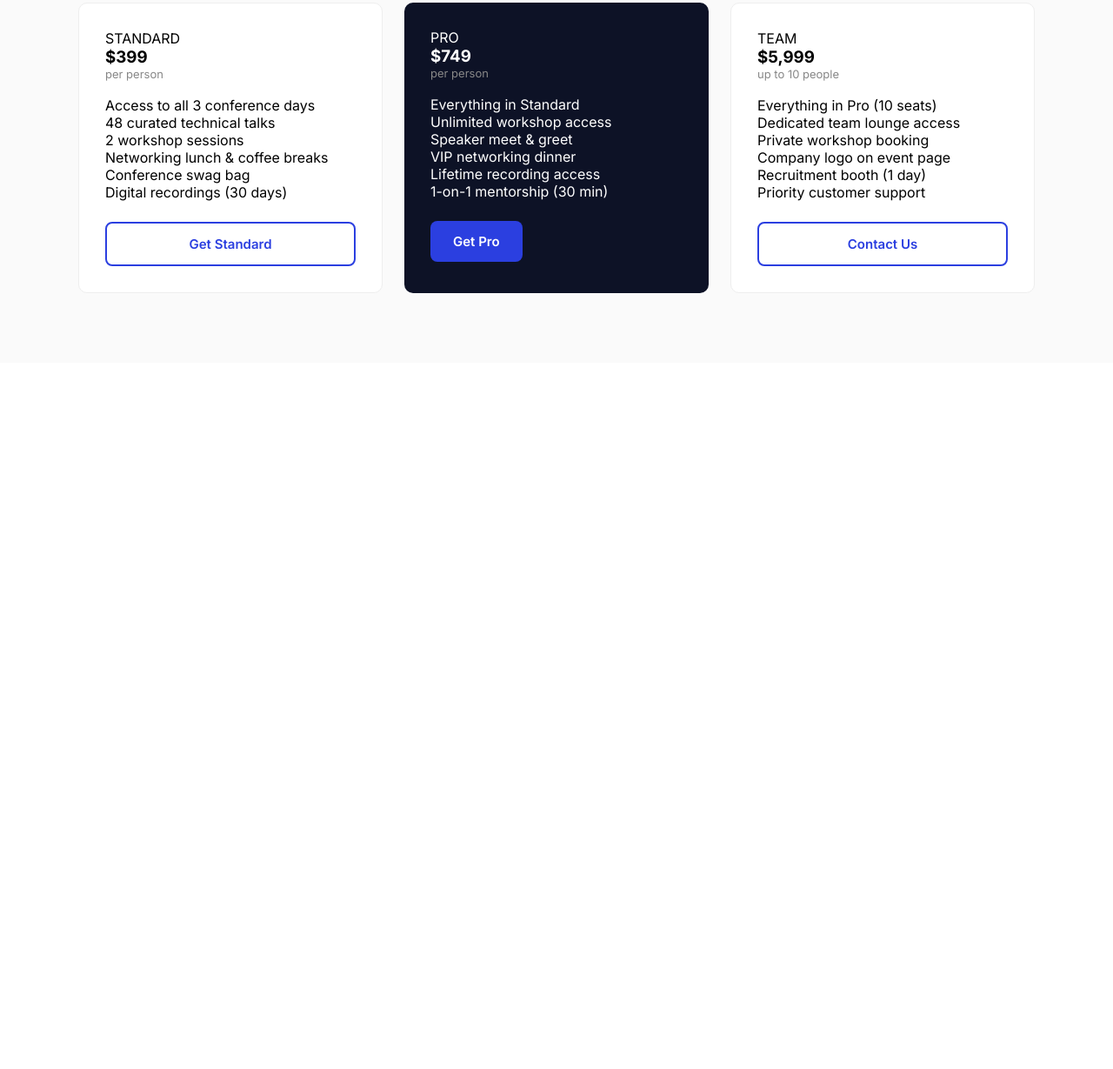
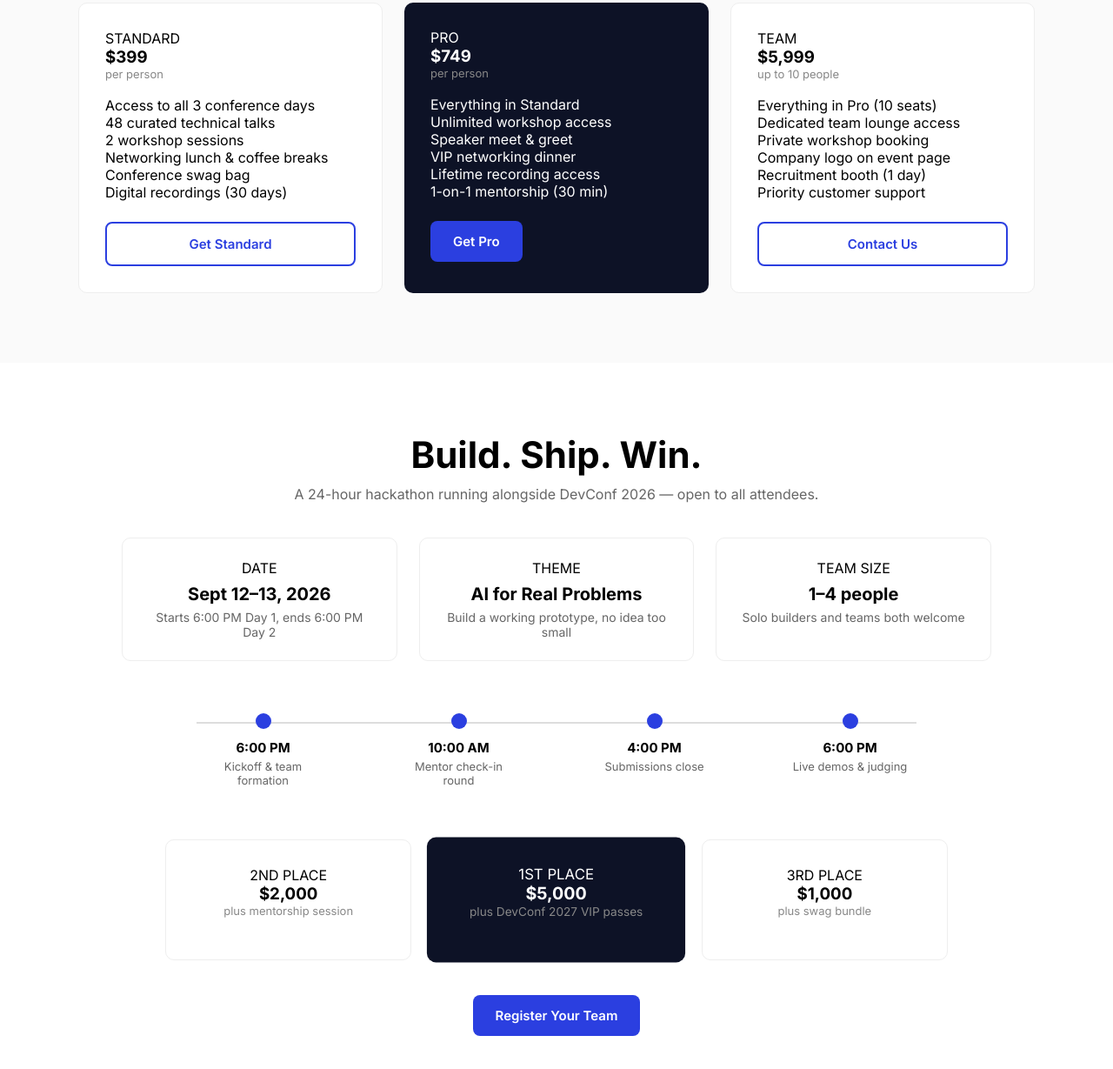
Before and after one commit to taniatajin/DevConf-2026, a plain HTML site: page index.html in a window 1280 px wide. Shown: the part 1837-3066 px from the top of the page at 87% size. Before the commit the page ends 2254 px from the top, so only its background shows below. Drawn offline with Linux system fonts and the light colour scheme.

Commit message:
using ai placeholder section

```diff
--- a/index.html
+++ b/index.html
@@ -134,6 +134,68 @@
 
     </div>
   </section>
+  <section class="hackathon" id="hackathon">
+    <h2 class="section-title">Build. Ship. Win.</h2>
+    <p class="section-subtitle">A 24-hour hackathon running alongside DevConf 2026 — open to all attendees.</p>
 
+    <div class="hackathon-info">
+      <div class="hackathon-detail">
+        <span class="tag">DATE</span>
+        <h3>Sept 12–13, 2026</h3>
+        <p>Starts 6:00 PM Day 1, ends 6:00 PM Day 2</p>
+      </div>
+      <div class="hackathon-detail">
+        <span class="tag">THEME</span>
+        <h3>AI for Real Problems</h3>
+        <p>Build a working prototype, no idea too small</p>
+      </div>
+      <div class="hackathon-detail">
+        <span class="tag">TEAM SIZE</span>
+        <h3>1–4 people</h3>
+        <p>Solo builders and teams both welcome</p>
+      </div>
+    </div>
 
-  </body>
+    <div class="hackathon-timeline">
+      <div class="timeline-step">
+        <span class="timeline-time">6:00 PM</span>
+        <p>Kickoff &amp; team formation</p>
+      </div>
+      <div class="timeline-step">
+        <span class="timeline-time">10:00 AM</span>
+        <p>Mentor check-in round</p>
+      </div>
+      <div class="timeline-step">
+        <span class="timeline-time">4:00 PM</span>
+        <p>Submissions close</p>
+      </div>
+      <div class="timeline-step">
+        <span class="timeline-time">6:00 PM</span>
+        <p>Live demos &amp; judging</p>
+      </div>
+    </div>
+
+    <div class="prize-grid">
+      <div class="price-card">
+        <span class="plan-label">2ND PLACE</span>
+        <h3 class="price">$2,000</h3>
+        <p class="price-note">plus mentorship session</p>
+      </div>
+
+      <div class="price-card price-card-dark">
+        <span class="plan-label">1ST PLACE</span>
+        <h3 class="price">$5,000</h3>
+        <p class="price-note">plus DevConf 2027 VIP passes</p>
+      </div>
+
+      <div class="price-card">
+        <span class="plan-label">3RD PLACE</span>
+        <h3 class="price">$1,000</h3>
+        <p class="price-note">plus swag bundle</p>
+      </div>
+    </div>
+
+    <div class="hackathon-cta">
+      <button class="btn btn-primary btn-large">Register Your Team</button>
+    </div>
+  </section>
--- a/style.css
+++ b/style.css
@@ -149,3 +149,109 @@
   list-style: none;
   margin-bottom: 24px;
 }
+
+.hackathon {
+  padding: 80px 60px;
+}
+
+/* three quick-info cards: date / theme / team size */
+.hackathon-info {
+  display: grid;
+  grid-template-columns: 1fr 1fr 1fr;
+  gap: 25px;
+  max-width: 1000px;
+  margin: 0 auto 60px;
+}
+
+.hackathon-detail {
+  border: 1px solid #eee;
+  border-radius: 10px;
+  padding: 24px;
+  text-align: center;
+}
+
+.hackathon-detail h3 {
+  margin: 8px 0 6px;
+  font-size: 20px;
+}
+
+.hackathon-detail p {
+  color: #666;
+   font-size: 14px;
+}
+
+/* horizontal timeline */
+.hackathon-timeline {
+  display: flex;
+  justify-content: space-between;
+  max-width: 900px;
+  margin: 0 auto 60px;
+  position: relative;
+  padding: 0 10px;
+}
+
+/* connecting line behind the timeline steps */
+.hackathon-timeline::before {
+  content: "";
+  position: absolute;
+  top: 10px;
+  left: 5%;
+  right: 5%;
+  height: 2px;
+  background: #ddd;
+  z-index: 0;
+}
+
+.timeline-step {
+  text-align: center;
+  position: relative;
+  z-index: 1;
+  flex: 1;
+}
+
+.timeline-step::before {
+  content: "";
+  display: block;
+  width: 18px;
+  height: 18px;
+  background: #2b3fe0;
+  border-radius: 50%;
+  margin: 0 auto 12px;
+}
+
+.timeline-time {
+  display: block;
+  font-weight: 700;
+  font-size: 15px;
+  margin-bottom: 4px;
+}
+
+.timeline-step p {
+  font-size: 13px;
+  color: #666;
+  max-width: 140px;
+  margin: 0 auto;
+}
+
+.prize-grid {
+  display: grid;
+  grid-template-columns: 1fr 1fr 1fr;
+  gap: 25px;
+  max-width: 900px;
+  margin: 0 auto 40px;
+  align-items: center;
+}
+
+
+.prize-grid .price-card-dark {
+  transform: scale(1.05);
+  text-align: center;
+}
+
+.prize-grid .price-card {
+  text-align: center;
+}
+
+.hackathon-cta {
+  text-align: center;
+}
```
